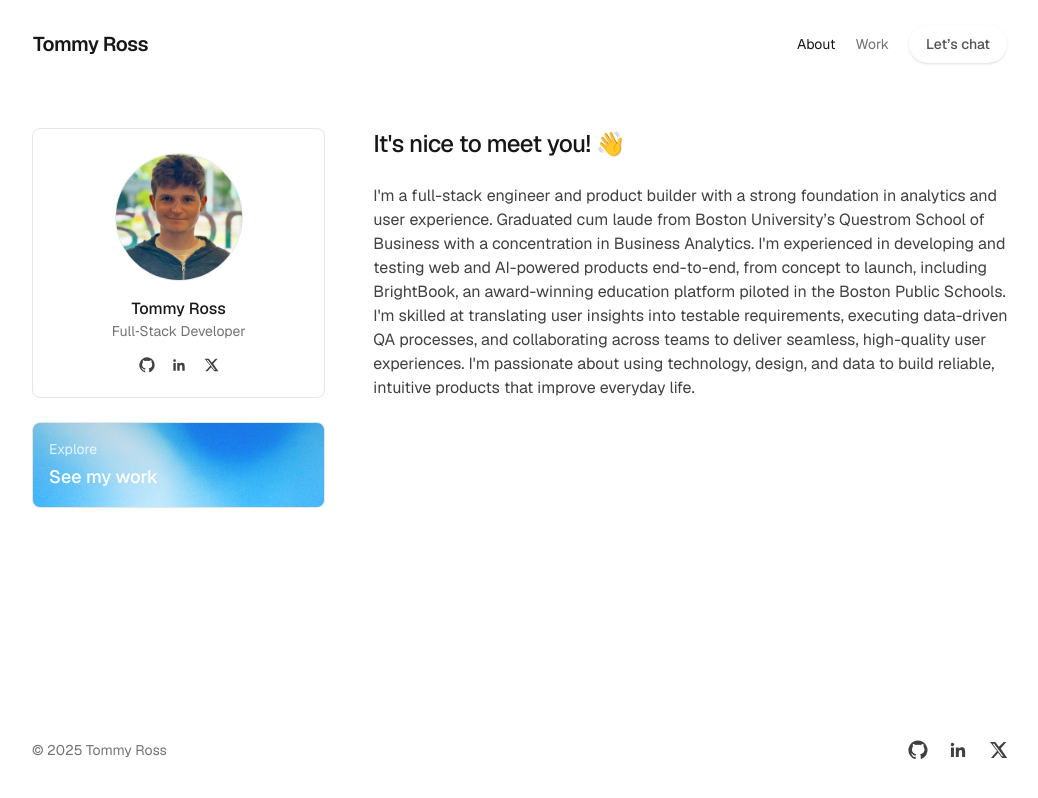
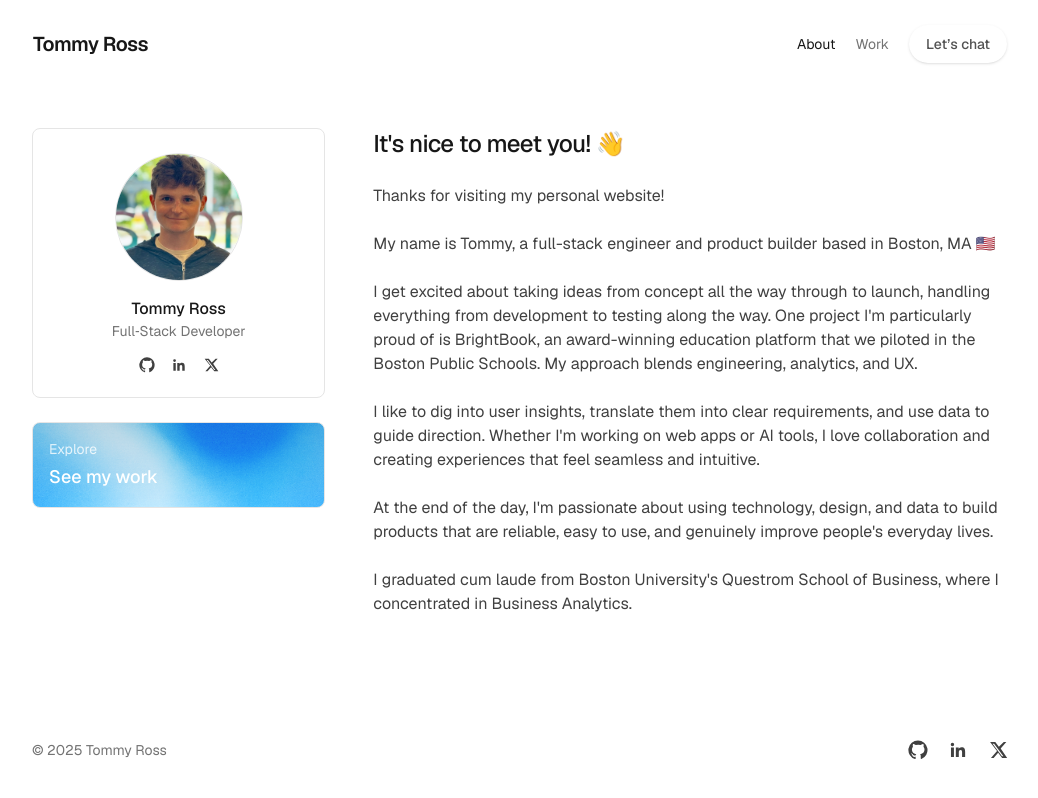
Before and after one commit to TommyFork/tomross.dev, a Next.js app: page /about in a window 1280 px wide. Shown: the whole page, without its empty margins (120-1158 px from the left). Built offline with nearby package versions, Linux system fonts and the light colour scheme; no server answers.

Commit message:
blue tape

```diff
--- a/src/app/about/page.tsx
+++ b/src/app/about/page.tsx
@@ -32,21 +32,32 @@ export default function About() {
         </div>
         <div className="md:col-span-2 space-y-6">
           <h1 className="text-2xl font-medium tracking-tight">
-            It&apos;s nice to meet you!{" "}👋
+            It&apos;s nice to meet you! 👋
           </h1>
           <div className="space-y-4">
-            <p className="text-neutral-700">
-              I&apos;m a full-stack engineer and product builder with a strong foundation
-              in analytics and user experience. Graduated cum laude from Boston
-              University’s Questrom School of Business with a concentration in
-              Business Analytics. I&apos;m experienced in developing and testing web and
-              AI-powered products end-to-end, from concept to launch, including
-              BrightBook, an award-winning education platform piloted in the
-              Boston Public Schools. I&apos;m skilled at translating user insights into
-              testable requirements, executing data-driven QA processes, and
-              collaborating across teams to deliver seamless, high-quality user
-              experiences. I&apos;m passionate about using technology, design, and data
-              to build reliable, intuitive products that improve everyday life.
+            <p className="text-neutral-700" style={{ lineHeight: "1.5" }}>
+              Thanks for visiting my personal website!
+              <br />
+              <br />
+              My name is Tommy, a full-stack engineer and product builder based
+              in Boston, MA 🇺🇸 <br />
+              <br />I get excited about taking ideas from concept all the way
+              through to launch, handling everything from development to testing
+              along the way. One project I&apos;m particularly proud of is
+              BrightBook, an award-winning education platform that we piloted in
+              the Boston Public Schools. My approach blends engineering,
+              analytics, and UX. <br />
+              <br />I like to dig into user insights, translate them into clear
+              requirements, and use data to guide direction. Whether I&apos;m
+              working on web apps or AI tools, I love collaboration and creating
+              experiences that feel seamless and intuitive. <br />
+              <br />
+              At the end of the day, I&apos;m passionate about using technology,
+              design, and data to build products that are reliable, easy to use,
+              and genuinely improve people&apos;s everyday lives. <br />
+              <br /> I graduated cum laude from Boston University&apos;s
+              Questrom School of Business, where I concentrated in Business
+              Analytics.
             </p>
           </div>
         </div>
```
